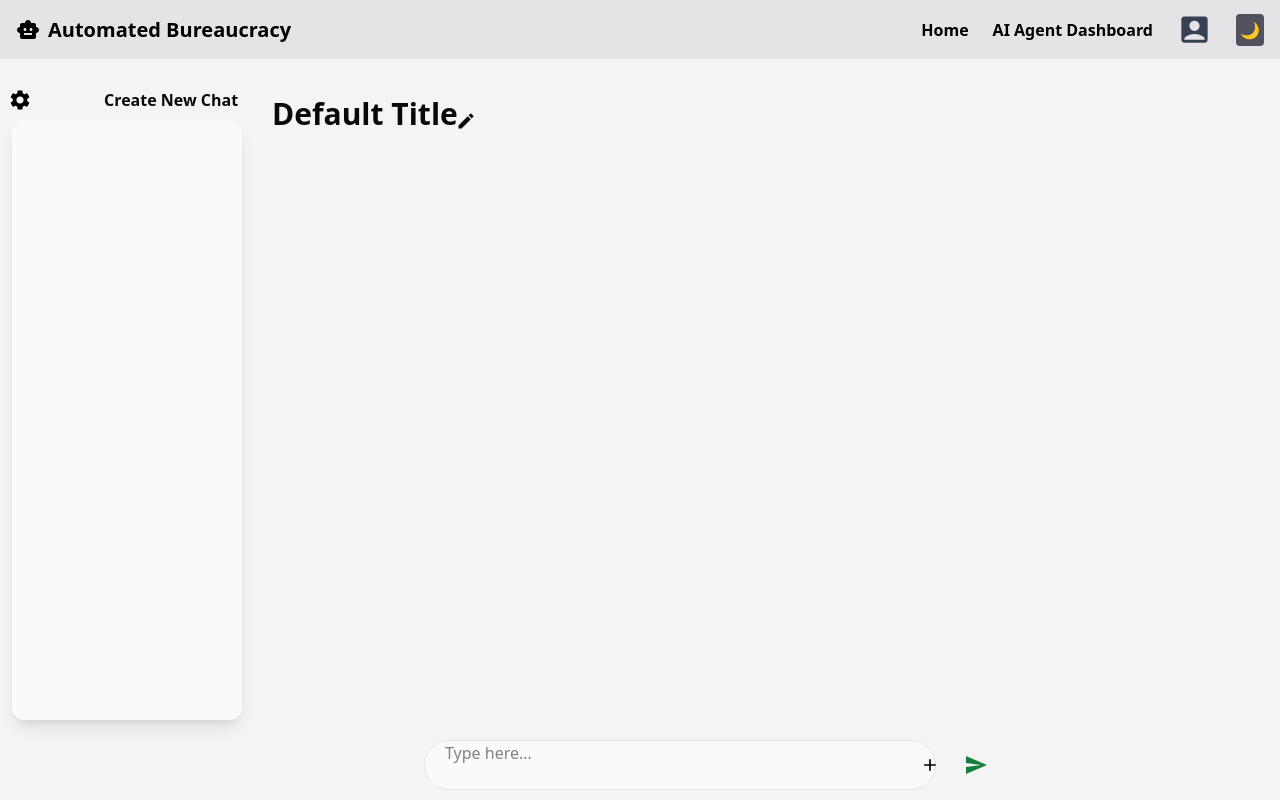
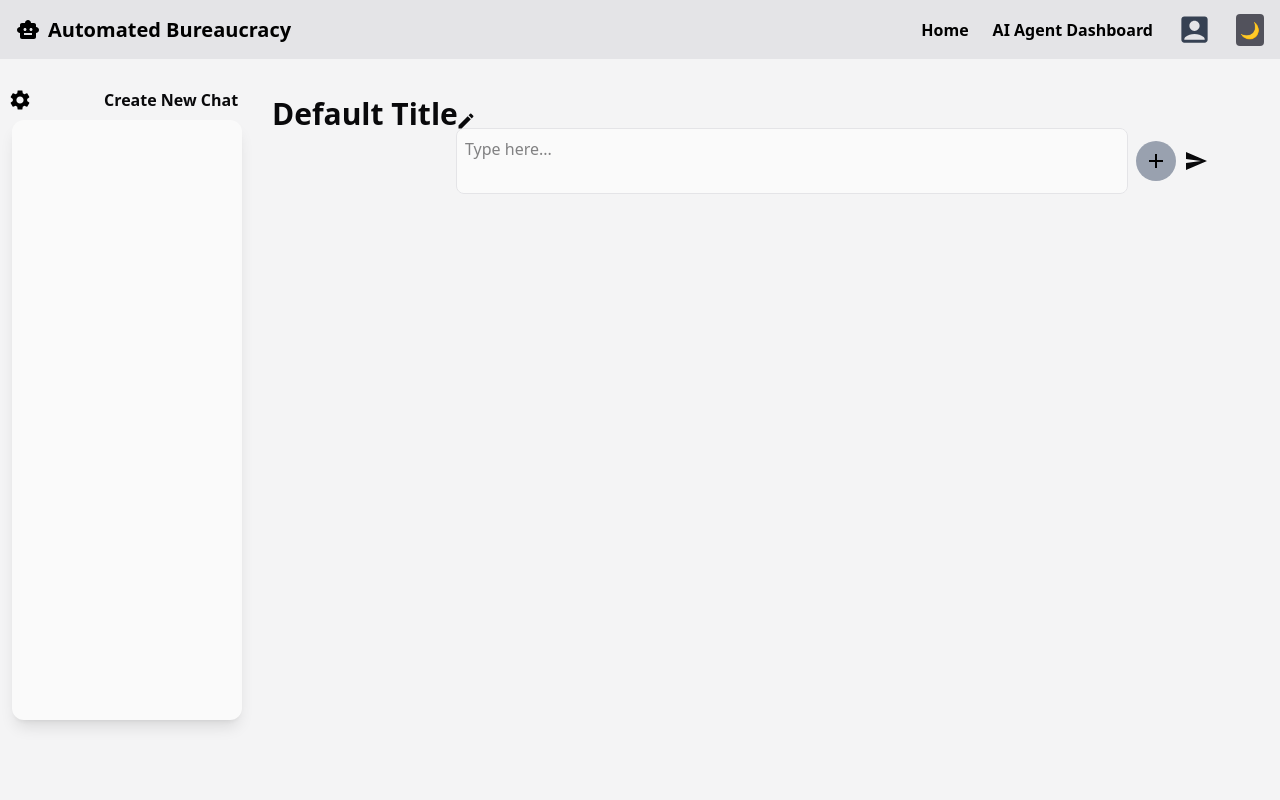
Before and after one commit to Automated-Bureaucracy-Kickoff/Automated-Bureaucracy, a React (Vite) app in the folder frontend-v2/: page /mainPage in a window 1280 px wide. Shown: the top 800 px of the page. Built offline with nearby package versions, Linux system fonts and the light colour scheme.

Commit message:
fixed some stuff

```diff
--- a/frontend-v2/src/components/AIicon.jsx
+++ b/frontend-v2/src/components/AIicon.jsx
@@ -5,7 +5,7 @@ function AiIcon() {
             viewBox="74.634 123.585 98.962 106.718"
             width="98.962"
             height="65.718"
-            className="absolute -left-6 z-10 p-1 m-2 right-0 -bottom-2 text-gray-900 dark:text-white"
+            className="text-gray-900 dark:text-white"
         >
             <path
                 d="M170.895 171.103h-42.1c-1.4 0-2.6 1.2-2.6 2.6v18.4c1.7-.2 3.3.1 4.7.9V175.803h37.9v49.9h-37.9v-15.7c-1.1.8-2.3 1.4-3.4 2-.4.2-.8.4-1.2.5v15.2c0 1.4 1.2 2.6 2.6 2.6h42.1c1.4 0 2.6-1.1 2.6-2.6v-54.2c-.1-1.2-1.3-2.4-2.7-2.4zm-44.6 38.5c-3 1.4-8.3 2.7-11.5 3.4-3.6.8-14.2 3.2-15.1-2.5-.7-4.7 11.6-9.9 14.8-11.3 2.9-1.3 5.9-2.4 8.8-3.6 3.2-1.2 6.6-1.7 8.2 2.3.7 1.7.9 3.2.9 5v.4c-.4 3.1-3.4 5.1-6.1 6.3zm10.6-51.3c1.4-.1 2.7.9 2.8 2.4l.4 4.9c.1 1.4-.9 2.7-2.4 2.8-1.4.1-2.7-.9-2.8-2.4l-.4-4.9c-.1-1.4 1-2.6 2.4-2.8zm18.8 10.9c0-2.9-.2-5.7-.4-8.4l-.3-2.7V157.803c-.5-3.3-1.1-6.6-1.9-10-.8-3.3-3.7-5.4-7-5.5-6.1-.1-12.3-.2-18.4 0-1-1.9-4.2-3.1-7.9-2.9l-4.2-9.5c.8-.7 1.2-1.8 1.1-3-.2-2-1.9-3.5-3.9-3.3-2 .2-3.5 1.9-3.3 3.9.2 1.9 1.7 3.3 3.6 3.3l4 9c-2.6.7-4.6 2.2-5.1 3.9-5.8.8-11.5 2-17.2 3.1-.7.1-1.3.4-1.9.6-6.4 1.6-13 5.1-13 5.1-.1.8-.2 1.7-.2 2.5.3-.1.6-.1 1-.2 5-.4 9.6 4.7 10.2 11.5.6 6.8-3 12.7-8 13.1h-1.1c.2.9.4 1.8.7 2.6 4.2 2.3 9.9 3.8 13.4 4.6.8.3 1.7.5 2.6.5 8.6.2 17.3.3 25.9-.5h.3v-6.3c-5.8.5-11.8.5-20.8.3-1.7 0-2.9-1.1-3.4-2.5-2-7.2-2.5-14.8-2-22.9.1-1.5 1.2-2.8 2.9-3.1 1.6-.3 3.2-.6 4.6-.9.7-.1 2.5-.5 3.8-.7 1-.2 2.1-.4 3.1-.6 3.3.6 5.6 5.4 10.5 4.6 5-.1 6.4-5.2 9.5-6.3 2.3 0 4.6 0 6.9.1 1.1 0 2.1 0 3.9.1 1.7 0 3 1 3.4 2.5.4 1.6.7 3.2 1 4.8.6 5.4.9 9.8.8 13.2h6.8zm-75.1-7.8c2-.2 3.8 2.5 4.1 6 .3 3.5-1 6.4-3 6.6-1 .1-1.9-.5-2.6-1.5.4.3.9.5 1.3.4 1.5-.1 2.6-2.5 2.3-5.3-.2-2.8-1.7-5-3.2-4.8-.5 0-.9.3-1.2.7.5-1.3 1.3-2.1 2.3-2.1z"
--- a/frontend-v2/src/components/ChatBot.jsx
+++ b/frontend-v2/src/components/ChatBot.jsx
@@ -4,10 +4,14 @@ import Input from "./ChatInput";
 const ChatBot = () => {
   return (
     <div
-      className="text-[var(--color-primary-text)] dark:text-[var(--color-primary-text)] p-0 m-0 min-w-full  overflow-hidden rounded-[12px]"
+      className="h-full w-full text-[var(--color-primary-text)] dark:text-[var(--color-primary-text)] p-0 m-0 min-w-full  overflow-hidden rounded-[12px]"
     >
-      <Response />
-      <Input />
+        <div className= "flex flex-grow overflow-auto">
+            <Response />
+        </div>
+        <div>
+            <Input />
+        </div>
     </div>
   );
 };
--- a/frontend-v2/src/components/ChatInput.jsx
+++ b/frontend-v2/src/components/ChatInput.jsx
@@ -4,6 +4,7 @@ import { aiResponse, setflag, userQuery } from "../redux/slices/chatbotState"
 import SendIcon from '@mui/icons-material/Send';
 import mimickApi from "../controller/api-Mimick";
 import FileUpload from "./FileUpload";
+
 const Input = () => {
   const dispatch = useDispatch()
   let flag = useSelector((state) => state.chatbot.flag)
@@ -27,28 +28,24 @@ const Input = () => {
   }
 
   return (
-    <div className="fixed bottom-[10px] right-[20vw]   flex items-center
-                        rounded-[15px] ">
+    <div className="relative flex flex-row items-center justify-center mx-auto w-3/4 h-full p-2 space-x-2">
 
+        {/* Textarea for Chat */}
         <textarea
-        onKeyDown={(event) => { if (event.key === "Enter" && !event.shiftKey) sendChat(); }}
-        className="w-[40vw] h-[50px] rounded-[25px] px-5 text-[16px]
-             border border-[var(--color-tertiary-bg)] dark:border-[var(--color-tertiary-bg)]
-             outline-none transition duration-300 focus:border-blue-500
-             text-[var(--color-primary-text)] dark:text-[var(--color-primary-text-dark)] bg-[var(--color-secondary-bg)] dark:bg-[var(--color-secondary-bg)] resize-none box-border"
+            onKeyDown={(event) => {
+            if (event.key === "Enter" && !event.shiftKey) sendChat();
+            }}
+            className="flex-1 rounded-lg p-2 border border-[var(--color-tertiary-bg)] dark:border-[var(--color-tertiary-bg)] outline-none transition duration-300 focus:border-blue-500 text-[var(--color-primary-text)] dark:text-[var(--color-primary-text-dark)] bg-[var(--color-secondary-bg)] dark:bg-[var(--color-secondary-bg)] resize-none box-border"
             placeholder="Type here..."
             ref={chatbot}
             type="text"
         />
 
+        {/* File Upload Button */}
         <FileUpload />
+        <SendIcon onClick={sendChat}/>
 
-      <SendIcon
-        className="w-[35px] cursor-pointer transition-transform duration-200
-                       hover:scale-110 text-[var(--color-primary-accent)]
-                       dark:text-[var(--color-primary-accent)] relative -left-9 "
-        onClick={sendChat}
-      />
+
     </div>
   );
 
--- a/frontend-v2/src/components/ChatResponse.jsx
+++ b/frontend-v2/src/components/ChatResponse.jsx
@@ -10,7 +10,7 @@ const Response = () => {
   return (
     <div className="flex flex-col p-5 ">
 
-      <div className="text-[var(--color-primary-text)] text-3xl font-bold p-4 mb-3 text-left z-20 fixed w-[100%] left-[20vw] top-[10vh]">
+      <div className="text-[var(--color-primary-text)] text-3xl font-bold p-4 mb-3 text-left z-20 fixed w-full left-[20vw] top-[10vh]">
         {title || "Default Title"}
         <EditIcon
           className="relative -left-1 top-1"
--- a/frontend-v2/src/components/FileUpload.jsx
+++ b/frontend-v2/src/components/FileUpload.jsx
@@ -1,40 +1,24 @@
-import * as React from 'react';
-import { styled } from '@mui/material/styles';
-import Button from '@mui/material/Button';
-import AddIcon from '@mui/icons-material/Add';
-import { useDispatch } from 'react-redux';
-import { appendFiles } from '../redux/slices/chatbotState';
-
-
-const VisuallyHiddenInput = styled('input')({
-  clip: 'rect(0 0 0 0)',
-  clipPath: 'inset(50%)',
-  height: 1,
-  overflow: 'hidden',
-  position: 'absolute',
-  bottom: 0,
-  left: 0,
-  whiteSpace: 'nowrap',
-  width: 1,
-});
+import AddIcon from "@mui/icons-material/Add";
+import { useDispatch } from "react-redux";
+import { appendFiles } from "../redux/slices/chatbotState";
 
 export default function FileUpload() {
-    const dispatch = useDispatch()
+  const dispatch = useDispatch();
+
   return (
-    <Button
-      component="label"
-      role={undefined}
-       color='whitesmoke'
-      tabIndex={-1}
-      startIcon={<AddIcon className='text-black' />}
-      className='absolute -left-8'
-
-    >
-      <VisuallyHiddenInput
+    <div className="relative">
+      {/* Hidden File Input */}
+      <input
         type="file"
-        onChange={(event) => dispatch(appendFiles({files:event.target.files}))  }
+        className="absolute inset-0 w-full h-full opacity-0 cursor-pointer"
+        onChange={(event) => dispatch(appendFiles({ files: event.target.files }))}
         multiple
       />
-    </Button>
+
+      {/* Circular Upload Button */}
+      <div className="flex justify-center items-center bg-gray-400 hover:bg-gray-300 p-3 rounded-full transition cursor-pointer w-10 h-10">
+        <AddIcon className="text-black" />
+      </div>
+    </div>
   );
 }
```
Also changed, not shown: 1 other file (tests, documents, lock files or other folders). Lines whose indentation alone changed are shown as unchanged.
